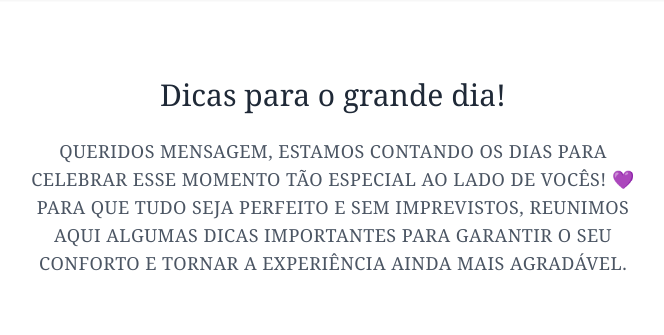
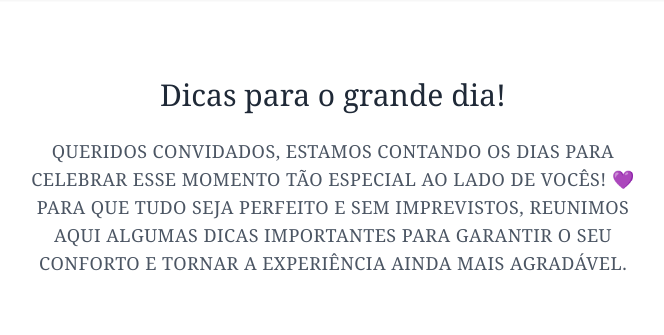
Before and after one commit to reynanc/site_de_casamento, a Django app: page /dicas/ in a window 1280 px wide. Shown: the part 67-402 px from the top of the page, without its empty margins (307-971 px from the left). Run offline with Django 5.2, Linux system fonts and the light colour scheme; data comes from the database, SQL or seed files in the repository; some libraries are stand-ins or nearby versions.

Commit message:
Ajuste na página

```diff
--- a/app_casamento/templates/dicas.html
+++ b/app_casamento/templates/dicas.html
@@ -5,7 +5,7 @@
     <div class="max-w-4xl mx-auto px-4 py-16">
         <div class="mt-20 max-w-2xl mx-auto text-center px-4 sm:px-6 lg:px-8">
             <h2 class="text-3xl sm:text-3xl font-serif text-gray-800 mb-6">Dicas para o grande dia!</h2>
-            <p class="text-sm sm:text-base lg:text-lg text-gray-600 uppercase tracking-wide font-light">Queridos Mensagem, estamos contando os dias para celebrar esse momento tão especial ao lado de vocês! 💜 Para que tudo seja perfeito e sem imprevistos, reunimos aqui algumas dicas importantes para garantir o seu conforto e tornar a experiência ainda mais agradável.
+            <p class="text-sm sm:text-base lg:text-lg text-gray-600 uppercase tracking-wide font-light">Queridos convidados, estamos contando os dias para celebrar esse momento tão especial ao lado de vocês! 💜 Para que tudo seja perfeito e sem imprevistos, reunimos aqui algumas dicas importantes para garantir o seu conforto e tornar a experiência ainda mais agradável.
             </p>
         </div>
     </div>
```
